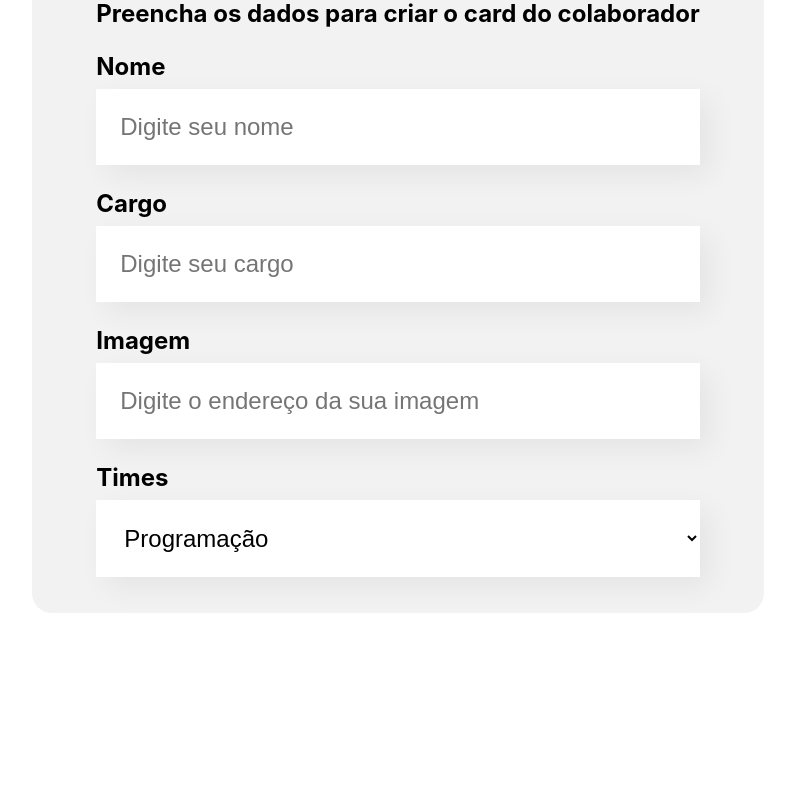
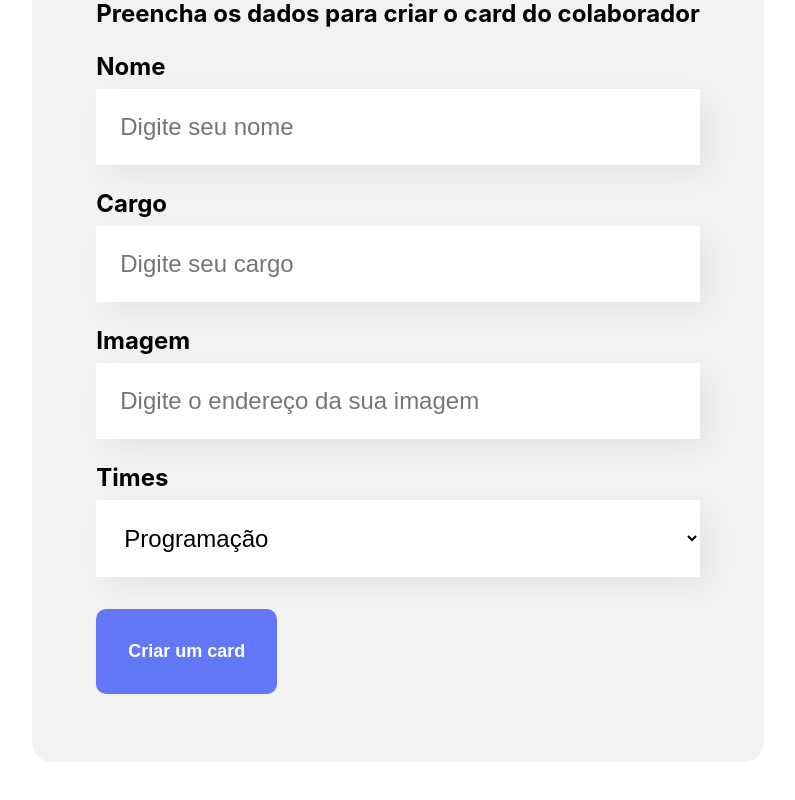
Before and after one commit to GabrielTrigueiro/organo, a React (Create React App) app: page / in a window 1280 px wide. Shown: the part 635-1435 px from the top of the page, without its empty margins (242-1037 px from the left). Before the commit the page ends 1328 px from the top, so only its background shows below. Built offline with nearby package versions, Linux system fonts and the light colour scheme.

Commit message:
componente botão

```diff
--- /dev/null
+++ b/src/componentes/Botao/Botao.css
@@ -0,0 +1,15 @@
+.botao{
+  background-color: #6278f7;
+  border-radius: 10px;
+  font-weight: 700;
+  font-size: 18px;
+  padding: 32px;
+  border: none;
+  cursor: pointer;
+  color: #fff;
+  margin: 32px 0;
+}
+
+.botao:hover{
+  color: #95FFD4;
+}
--- /dev/null
+++ b/src/componentes/Botao/index.js
@@ -0,0 +1,9 @@
+import './Botao.css'
+
+const Botao = ({children}) => {
+  return (
+    <button className='botao'>{children}</button>
+  );
+}
+
+export default Botao;
--- a/src/componentes/Formulario/Index.js
+++ b/src/componentes/Formulario/Index.js
@@ -1,3 +1,4 @@
+import Botao from '../Botao';
 import CampoTexto from '../CampoTexto';
 import ListaSupsensa from '../ListaSuspensa/Index';
 import './Formulario.css'
@@ -22,6 +23,9 @@
         <CampoTexto label="Cargo" placeHolder="Digite seu cargo" />
         <CampoTexto label="Imagem" placeHolder="Digite o endereço da sua imagem" />
         <ListaSupsensa label={"Times"} itens={times}/>
+        <Botao>
+          Criar um card
+        </Botao>
       </form>
     </section>
   );
```
